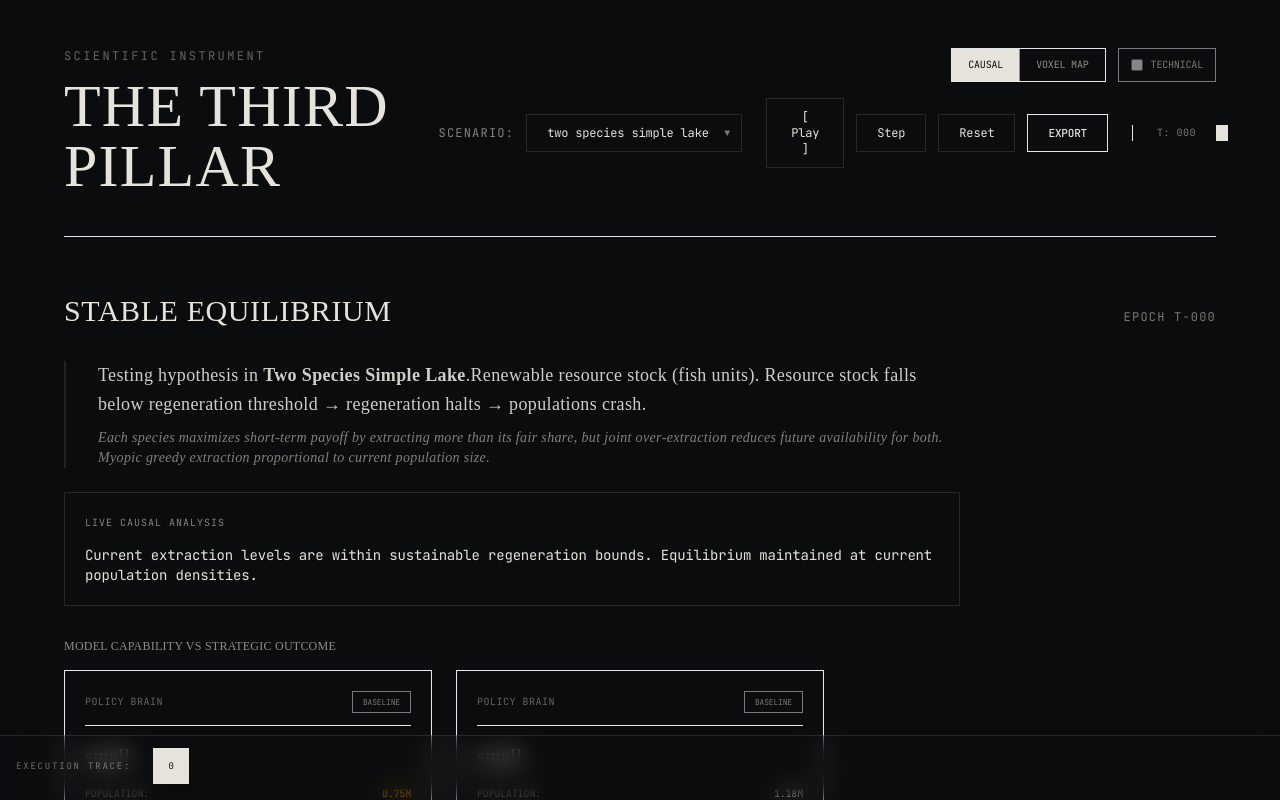
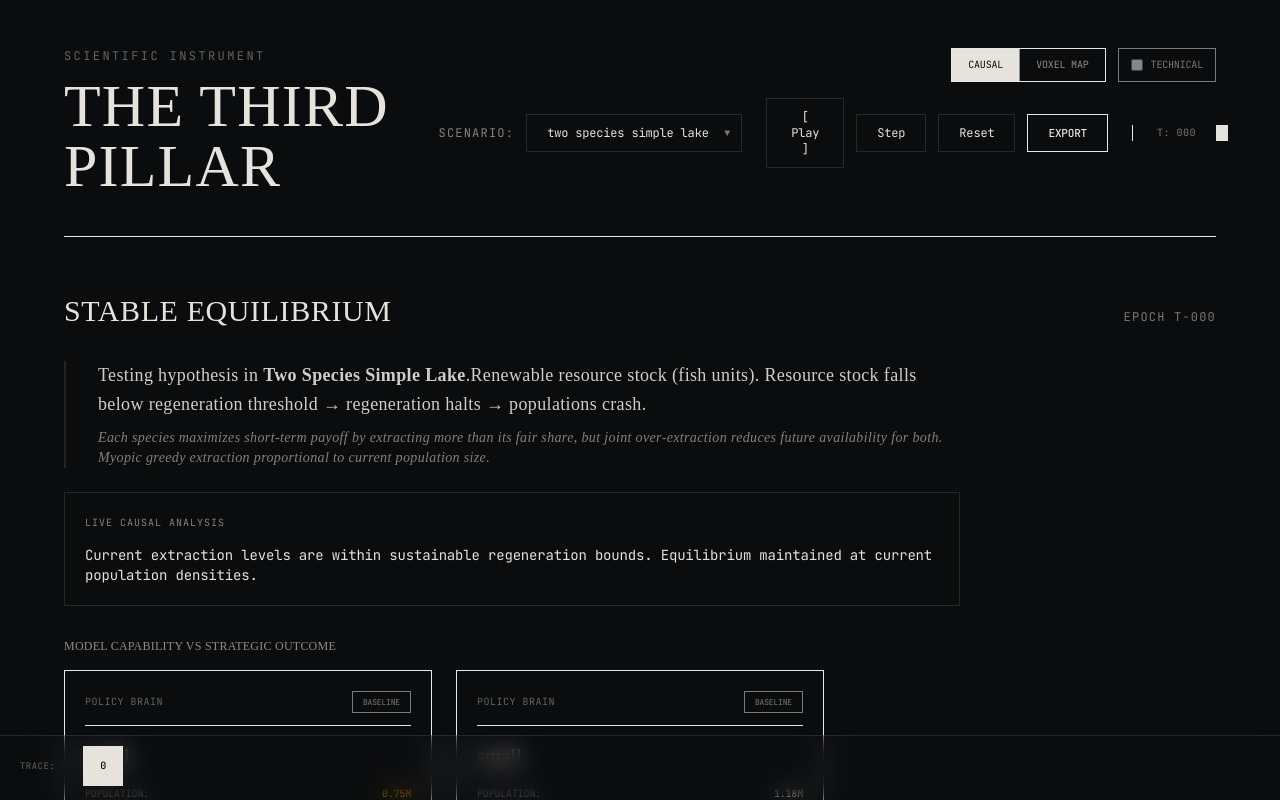
Before and after one commit to salma2vec/EvolSim, a Next.js app: page / in a window 1280 px wide. Shown: the top 800 px of the page. Built offline with nearby package versions, Linux system fonts and the light colour scheme.

Commit message:
style: enhance compact timeline buttons
- Larger touch targets (min-w-[40px] h-10)
- Better spacing and gaps
- Improved hover states
- Better critical state styling
- Enhanced typography
- More polished appearance

```diff
--- a/components/TimelinePanel.tsx
+++ b/components/TimelinePanel.tsx
@@ -43,8 +43,8 @@ export default function TimelinePanel({ compact = false }: TimelinePanelProps) {
 
   if (compact) {
     return (
-      <div className="flex gap-1.5 overflow-x-auto h-full items-center no-scrollbar pb-1 px-2">
-        <div className="text-[9px] font-mono opacity-45 uppercase tracking-[0.2em] mr-4 whitespace-nowrap">Execution Trace:</div>
+      <div className="flex gap-2 overflow-x-auto h-full items-center no-scrollbar pb-1 px-3">
+        <div className="text-[9px] font-mono opacity-40 uppercase tracking-wider mr-5 whitespace-nowrap text-foreground/50">Trace:</div>
         {steps.map((step) => {
           const events = eventsByStep[step] || [];
           const isSelected = currentTimeStep === step;
@@ -55,19 +55,19 @@ export default function TimelinePanel({ compact = false }: TimelinePanelProps) {
               key={step}
               onClick={() => handleStepClick(step)}
               className={`
-                min-w-[36px] h-9 border flex flex-col items-center justify-center transition-all duration-150
+                min-w-[40px] h-10 border flex flex-col items-center justify-center transition-all duration-200
                 ${isSelected
-                  ? 'bg-foreground text-background border-foreground shadow-sm'
-                  : 'bg-surface/50 hover:bg-surface/70 border-border hover:border-foreground/30'}
-                ${hasCritical && !isSelected ? 'border-[var(--signal-collapse)]/50 text-[var(--signal-collapse)] hover:border-[var(--signal-collapse)]' : ''}
+                  ? 'bg-foreground text-background border-foreground'
+                  : 'bg-surface/30 hover:bg-surface/50 border-border/40 hover:border-border/60'}
+                ${hasCritical && !isSelected ? 'border-[var(--signal-collapse)]/60 text-[var(--signal-collapse)] hover:border-[var(--signal-collapse)] hover:bg-[var(--signal-collapse)]/10' : ''}
               `}
               title={`T-${step}: ${events.length} events`}
               aria-label={`Go to epoch ${step}`}
             >
-              <span className="text-[9px] font-mono leading-none tabular-nums">{step}</span>
+              <span className="text-[10px] font-mono leading-none tabular-nums font-medium">{step}</span>
               {events.length > 0 && (
-                <span className={`text-[7px] font-mono leading-none mt-0.5 ${
-                  isSelected ? 'opacity-70' : 'opacity-50'
+                <span className={`text-[7px] font-mono leading-none mt-1 ${
+                  isSelected ? 'opacity-80' : 'opacity-50'
                 }`}>
                   {events.length}
                 </span>
```
